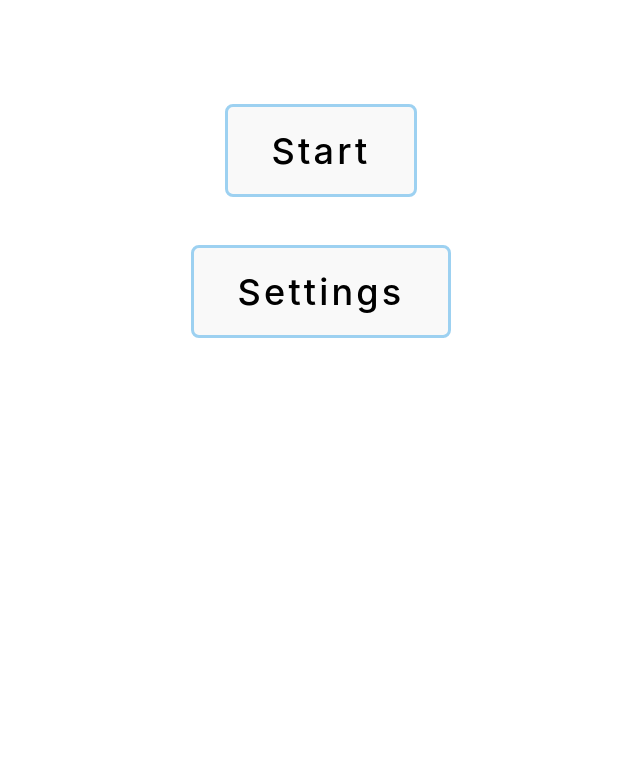
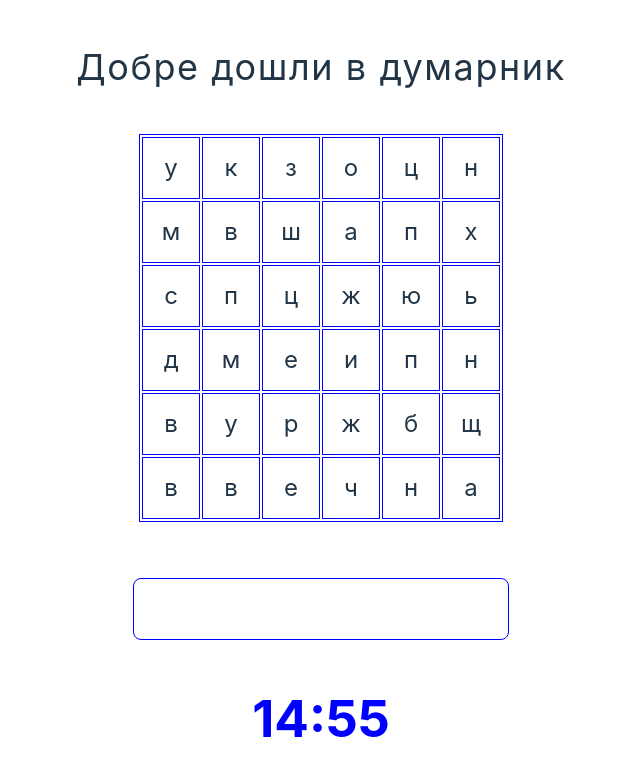
Before and after one commit to niki4etoo/Dumarnik, a React (Vite) app in the folder Dumarnik/: page / in a window 1280 px wide. Shown: the top 776 px of the page, without its empty margins (319-959 px from the left). Built offline with nearby package versions, Linux system fonts and the light colour scheme.

Commit message:
added states for each cell in the board

```diff
--- a/Dumarnik/src/App.tsx
+++ b/Dumarnik/src/App.tsx
@@ -9,9 +9,9 @@ function App() {
 
   return (
     <>
-    <MainMenu />
-      {/* <Intro />
-      <Board /> */}
+    {/* <MainMenu /> */}
+      <Intro />
+      <Board />
     </>
   )
 }
--- a/Dumarnik/src/components/Game/Board/Board.tsx
+++ b/Dumarnik/src/components/Game/Board/Board.tsx
@@ -3,9 +3,9 @@ import MainInput from '../Input/Main'
 import Timer from '../Session/Timer'
 
 //Size of the board
-const x64: number = 64; // 8x8
-const x36: number = 36; // 6x6
-const x16: number = 16; // 4x4
+const board64: number = 64; // 8x8
+const board36: number = 36; // 6x6
+const board16: number = 16; // 4x4
 
 // Sessions types in minutes
 const sessionFive: number = 5*60;
@@ -13,7 +13,7 @@ const sessionTen: number = 10*60;
 const sessionFifteen: number = 15*60;
 
 
-const numberOfCharacters = x36; // default session
+const numberOfCharacters = board36; // default session
 
 const Board = () => {
 
--- a/Dumarnik/src/components/Game/Board/Square.tsx
+++ b/Dumarnik/src/components/Game/Board/Square.tsx
@@ -1,4 +1,4 @@
-import React from 'react';
+import React, { useState } from 'react';
 import { charactersGenerator } from './CharactersGenerator'
 
 import './table.css'
@@ -7,19 +7,27 @@ interface RandomBulgarianCharactersTableProps {
     numberOfCharacters: number;
 }
 
+
+
 const Square: React.FC<RandomBulgarianCharactersTableProps> = ({ numberOfCharacters }) => {
 
     // Generate a random set of Bulgarian alphabet characters
     const letters = charactersGenerator(numberOfCharacters);
     const [rows, cols] = [Math.sqrt(numberOfCharacters), Math.sqrt(numberOfCharacters)]
+    const [cells, setCells] = useState(letters);
 
     const chunkedCharacters: string[][] = [];
+
     for (let i = 0; i < letters.length; i += rows) {
         chunkedCharacters.push(letters.slice(i, i + cols));
     }
 
-   //const references = useRef({}); // to do
+    console.log(cells);
 
+    const handleClick = (rowIndex: number, columnIndex: number) => {
+        console.log(`row index: ${rowIndex}; column index: ${columnIndex}`);
+
+    }
 
     return (
         <div className='game-board'>
@@ -28,7 +36,11 @@ const Square: React.FC<RandomBulgarianCharactersTableProps> = ({ numberOfCharact
                     {chunkedCharacters.map((row, rowIndex) => (
                         <tr key={rowIndex}>
                             {row.map((char, columnIndex) => (
-                                <td id={rowIndex.toString() + columnIndex.toString()} className='default-cells' key={columnIndex}>{char}</td>
+                                <td id={rowIndex.toString() + columnIndex.toString()}
+                                    className='default-cells'
+                                    onClick={() => handleClick(rowIndex, columnIndex)}
+                                    key={columnIndex}
+                                >{char}</td>
                             ))}
                         </tr>
                     ))}
```
